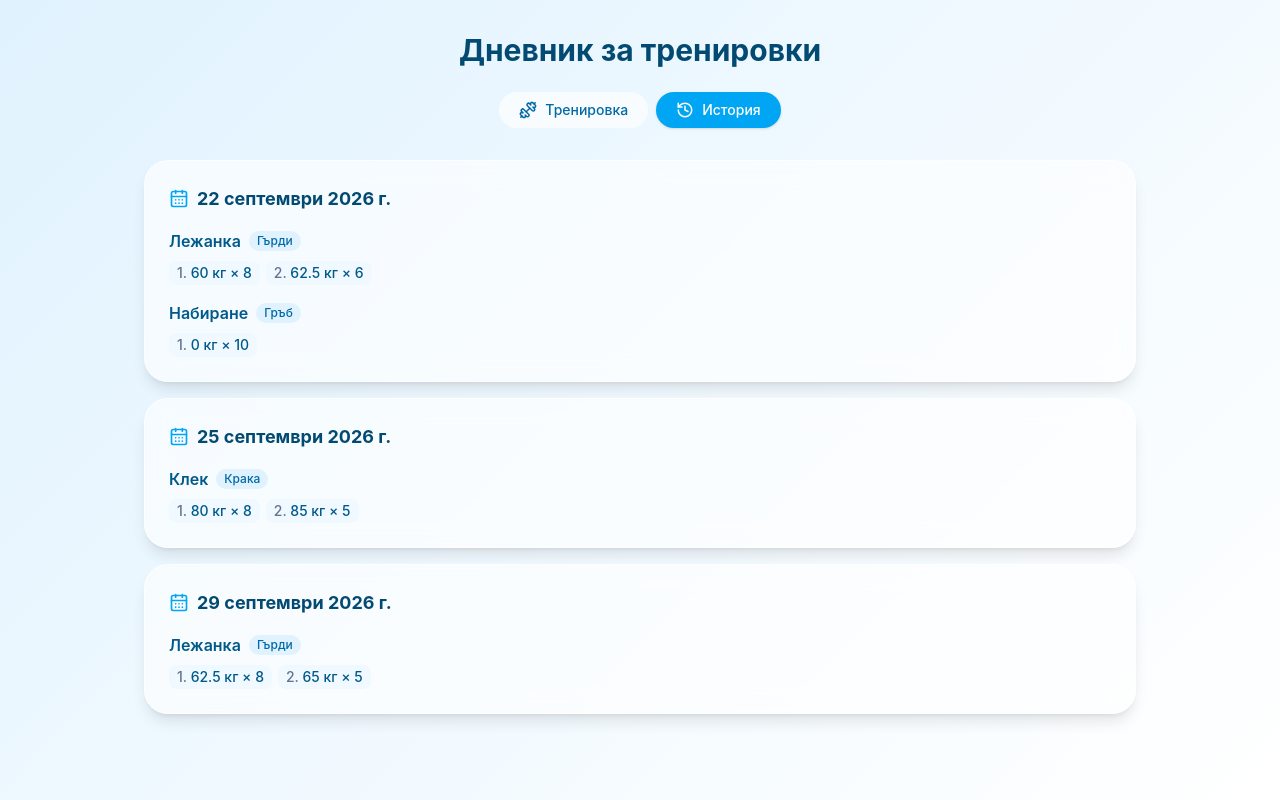
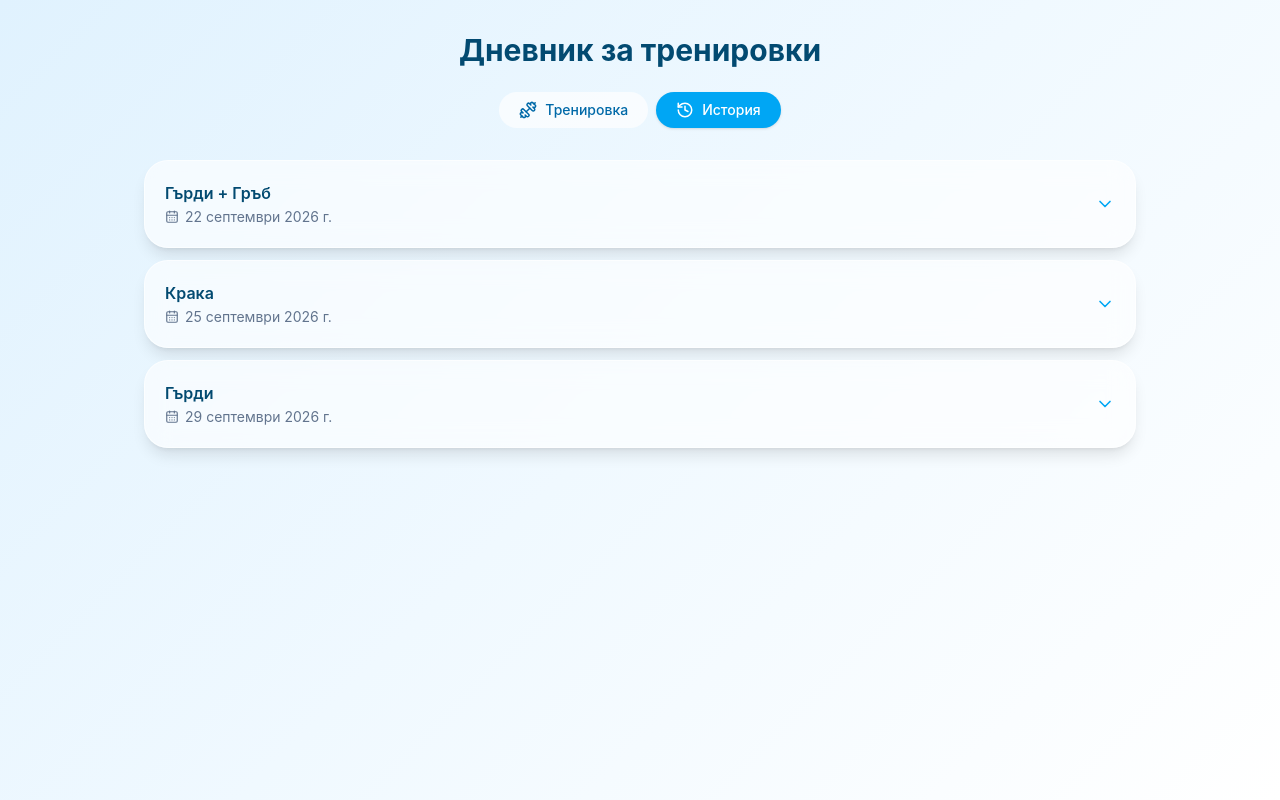
Before and after one commit to dvedevet/Workout-PR-Tracker, a React app in the folder frontend/: page / in a window 1280 px wide. Both pictures are taken after a click on the button "История". Built offline with nearby package versions, Linux system fonts and the light colour scheme; the HTML template or start-up script is replaced by a standard one.

Commit message:
Adding function to finish exercise + redesign of history tab

```diff
--- a/frontend/package.json
+++ b/frontend/package.json
@@ -14,6 +14,7 @@
     "lucide-react": "^1.52.0",
     "react": "^19.2.8",
     "react-dom": "^19.2.8",
+    "recharts": "^3.10.1",
     "tailwindcss": "^4.3.3"
   },
   "devDependencies": {
--- a/frontend/src/App.jsx
+++ b/frontend/src/App.jsx
@@ -3,6 +3,7 @@ import { Dumbbell, History as HistoryIcon } from "lucide-react"
 import ExerciseList from "./components/ExerciseList"
 import SessionBoard from "./components/SessionBoard"
 import HistoryView from "./components/HistoryView"
+import { history as initialHistory } from "./data/history"
 
 const tabs = [
   { id: "workout", label: "Тренировка", icon: Dumbbell },
@@ -12,10 +13,48 @@ const tabs = [
 function App() {
   const [selectedExercise, setSelectedExercise] = useState(null)
   const [view, setView] = useState("workout")
+  const [sets, setSets] = useState([])
+  const [history, setHistory] = useState(initialHistory)
 
   function handleBackgroundClick(e) {
     if (e.target.closest("button, input, h1, h2, h3, p, span, li")) return
     setSelectedExercise(null)
+  }
+
+  function handleAddSet(newSet) {
+    setSets([...sets, newSet])
+  }
+
+  function handleDeleteSet(id) {
+    setSets(sets.filter((set) => set.id !== id))
+  }
+
+  function handleFinishWorkout() {
+    if (sets.length === 0) return
+
+    const exercises = []
+    sets.forEach((set) => {
+      let group = exercises.find((item) => item.exerciseId === set.exerciseId)
+      if (!group) {
+        group = {
+          exerciseId: set.exerciseId,
+          name: set.exerciseName,
+          muscleGroup: set.muscleGroup,
+          sets: [],
+        }
+        exercises.push(group)
+      }
+      group.sets.push({ weight: set.weight, reps: set.reps })
+    })
+
+    const workout = {
+      id: Date.now(),
+      date: new Date().toLocaleDateString("sv-SE"),
+      exercises: exercises,
+    }
+
+    setHistory([workout, ...history])
+    setSets([])
   }
 
   return (
@@ -43,18 +82,23 @@ function App() {
           })}
         </nav>
 
-        <div
-          className={`grid items-start gap-6 lg:grid-cols-2 ${view === "workout" ? "" : "hidden"
-            }`}
-        >
-          <ExerciseList
-            selectedExercise={selectedExercise}
-            onSelect={setSelectedExercise}
-          />
-          <SessionBoard selectedExercise={selectedExercise} />
-        </div>
+        {view === "workout" && (
+          <div className="grid items-start gap-6 lg:grid-cols-2">
+            <ExerciseList
+              selectedExercise={selectedExercise}
+              onSelect={setSelectedExercise}
+            />
+            <SessionBoard
+              selectedExercise={selectedExercise}
+              sets={sets}
+              onAddSet={handleAddSet}
+              onDeleteSet={handleDeleteSet}
+              onFinish={handleFinishWorkout}
+            />
+          </div>
+        )}
 
-        {view === "history" && <HistoryView />}
+        {view === "history" && <HistoryView history={history} />}
       </div>
     </div>
   )
--- a/frontend/src/components/ExerciseCard.jsx
+++ b/frontend/src/components/ExerciseCard.jsx
@@ -5,8 +5,8 @@ function ExerciseCard({ name, muscleGroup, isSelected, onSelect }) {
         <button
             onClick={onSelect}
             className={`flex items-center gap-3 rounded-2xl border p-4 text-left shadow-sm transition ${isSelected
-                    ? "border-sky-400 bg-sky-100 shadow-md"
-                    : "border-white/60 bg-white/70 hover:bg-sky-50"
+                ? "border-sky-400 bg-sky-100 shadow-md"
+                : "border-white/60 bg-white/70 hover:bg-sky-50"
                 }`}
         >
             <div className="rounded-xl bg-sky-500 p-2 text-white">
--- a/frontend/src/components/ExerciseList.jsx
+++ b/frontend/src/components/ExerciseList.jsx
@@ -34,8 +34,8 @@ function ExerciseList({ selectedExercise, onSelect }) {
                         key={group}
                         onClick={() => handleGroupChange(group)}
                         className={`rounded-full px-3 py-1.5 text-sm font-medium transition ${activeGroup === group
-                                ? "bg-sky-500 text-white shadow"
-                                : "bg-white/80 text-sky-700 hover:bg-sky-100"
+                            ? "bg-sky-500 text-white shadow"
+                            : "bg-white/80 text-sky-700 hover:bg-sky-100"
                             }`}
                     >
                         {group}
--- a/frontend/src/components/HistoryView.jsx
+++ b/frontend/src/components/HistoryView.jsx
@@ -1,5 +1,5 @@
-import { CalendarDays } from "lucide-react"
-import { history } from "../data/history"
+import { useState } from "react"
+import { CalendarDays, ChevronDown } from "lucide-react"
 
 function formatDate(isoDate) {
     return new Date(isoDate).toLocaleDateString("bg-BG", {
@@ -9,26 +9,51 @@ function formatDate(isoDate) {
     })
 }
 
-function HistoryView() {
+function getWorkoutName(workout) {
+    const groups = workout.exercises.map((exercise) => exercise.muscleGroup)
+    return [...new Set(groups)].join(" + ")
+}
+
+function HistoryView({ history }) {
+    const [openId, setOpenId] = useState(null)
+
     return (
-        <section className="grid gap-4">
-            {history.map((workout) => (
+        <section className="grid gap-3">
+            {history.map((workout) => {
+                const isOpen = openId === workout.id
+
+                return (
                     <article
                         key={workout.id}
-                    className="rounded-3xl border border-white/60 bg-white/60 p-6 shadow-lg backdrop-blur-md"
+                        className="overflow-hidden rounded-3xl border border-white/60 bg-white/60 shadow-lg backdrop-blur-md"
                     >
-                    <div className="mb-4 flex items-center gap-2">
-                        <CalendarDays size={20} className="text-sky-500" />
-                        <h2 className="text-lg font-bold text-sky-900">
-                            {formatDate(workout.date)}
-                        </h2>
+                        <button
+                            onClick={() => setOpenId(isOpen ? null : workout.id)}
+                            className="flex w-full items-center justify-between gap-3 p-5 text-left"
+                        >
+                            <div>
+                                <p className="font-semibold text-sky-900">
+                                    {getWorkoutName(workout)}
+                                </p>
+                                <p className="mt-0.5 flex items-center gap-1.5 text-sm text-slate-500">
+                                    <CalendarDays size={14} /> {formatDate(workout.date)}
+                                </p>
                             </div>
+                            <ChevronDown
+                                size={20}
+                                className={`shrink-0 text-sky-500 transition ${isOpen ? "rotate-180" : ""
+                                    }`}
+                            />
+                        </button>
 
-                    <div className="grid gap-4">
+                        {isOpen && (
+                            <div className="grid gap-4 border-t border-sky-100 px-5 pb-5 pt-4">
                                 {workout.exercises.map((exercise) => (
-                            <div key={exercise.name}>
+                                    <div key={exercise.exerciseId}>
                                         <div className="mb-2 flex flex-wrap items-center gap-2">
-                                    <p className="font-semibold text-sky-800">{exercise.name}</p>
+                                            <p className="font-semibold text-sky-800">
+                                                {exercise.name}
+                                            </p>
                                             <span className="rounded-full bg-sky-100 px-2 py-0.5 text-xs font-medium text-sky-700">
                                                 {exercise.muscleGroup}
                                             </span>
@@ -47,8 +72,10 @@ function HistoryView() {
                                     </div>
                                 ))}
                             </div>
+                        )}
                     </article>
-            ))}
+                )
+            })}
         </section>
     )
 }
--- a/frontend/src/components/SessionBoard.jsx
+++ b/frontend/src/components/SessionBoard.jsx
@@ -1,29 +1,29 @@
 import { useState } from "react"
-import { Plus, Trash2 } from "lucide-react"
+import { Plus, Trash2, Check } from "lucide-react"
 
-function SessionBoard({ selectedExercise }) {
+function SessionBoard({
+    selectedExercise,
+    sets,
+    onAddSet,
+    onDeleteSet,
+    onFinish,
+}) {
     const [weight, setWeight] = useState("")
     const [reps, setReps] = useState("")
-    const [sets, setSets] = useState([])
 
-    function handleAddSet() {
+    function handleSubmit() {
         if (!selectedExercise || weight === "" || reps === "") return
 
-        const newSet = {
+        onAddSet({
             id: Date.now(),
             exerciseId: selectedExercise.id,
             exerciseName: selectedExercise.name,
             muscleGroup: selectedExercise.muscleGroup,
             weight: Number(weight),
             reps: Number(reps),
-        }
-        setSets([...sets, newSet])
+        })
         setWeight("")
         setReps("")
-    }
-
-    function handleDeleteSet(id) {
-        setSets(sets.filter((set) => set.id !== id))
     }
 
     function getSetNumber(index) {
@@ -64,7 +64,7 @@ function SessionBoard({ selectedExercise }) {
                     className={inputClass}
                 />
                 <button
-                    onClick={handleAddSet}
+                    onClick={handleSubmit}
                     disabled={!selectedExercise}
                     className="col-span-2 flex items-center justify-center gap-1 rounded-xl bg-sky-500 px-4 py-2 font-medium text-white shadow transition hover:bg-sky-600 disabled:cursor-not-allowed disabled:opacity-50 sm:col-span-1"
                 >
@@ -90,7 +90,7 @@ function SessionBoard({ selectedExercise }) {
                                     Серия {getSetNumber(index)}
                                 </span>
                                 <span className="rounded-lg bg-sky-50 px-2 py-0.5 font-medium text-sky-800">
-                                    {set.weight} кг.
+                                    {set.weight} кг
                                 </span>
                                 <span className="rounded-lg bg-sky-50 px-2 py-0.5 font-medium text-sky-800">
                                     {set.reps} повт.
@@ -98,7 +98,7 @@ function SessionBoard({ selectedExercise }) {
                             </div>
                         </div>
                         <button
-                            onClick={() => handleDeleteSet(set.id)}
+                            onClick={() => onDeleteSet(set.id)}
                             className="shrink-0 rounded-lg p-1.5 text-sky-400 transition hover:bg-sky-100 hover:text-red-400"
                         >
                             <Trash2 size={18} />
@@ -106,6 +106,15 @@ function SessionBoard({ selectedExercise }) {
                     </li>
                 ))}
             </ul>
+
+            {sets.length > 0 && (
+                <button
+                    onClick={onFinish}
+                    className="mt-4 flex w-full items-center justify-center gap-2 rounded-xl bg-sky-600 px-4 py-2.5 font-medium text-white shadow transition hover:bg-sky-700"
+                >
+                    <Check size={18} /> Завърши тренировката
+                </button>
+            )}
         </section>
     )
 }
```
Also changed, not shown: frontend/src/data/exercises.js (indentation only), frontend/src/data/history.js (indentation only), 1 other file (tests, documents, lock files or other folders). Lines whose indentation alone changed are shown as unchanged.
